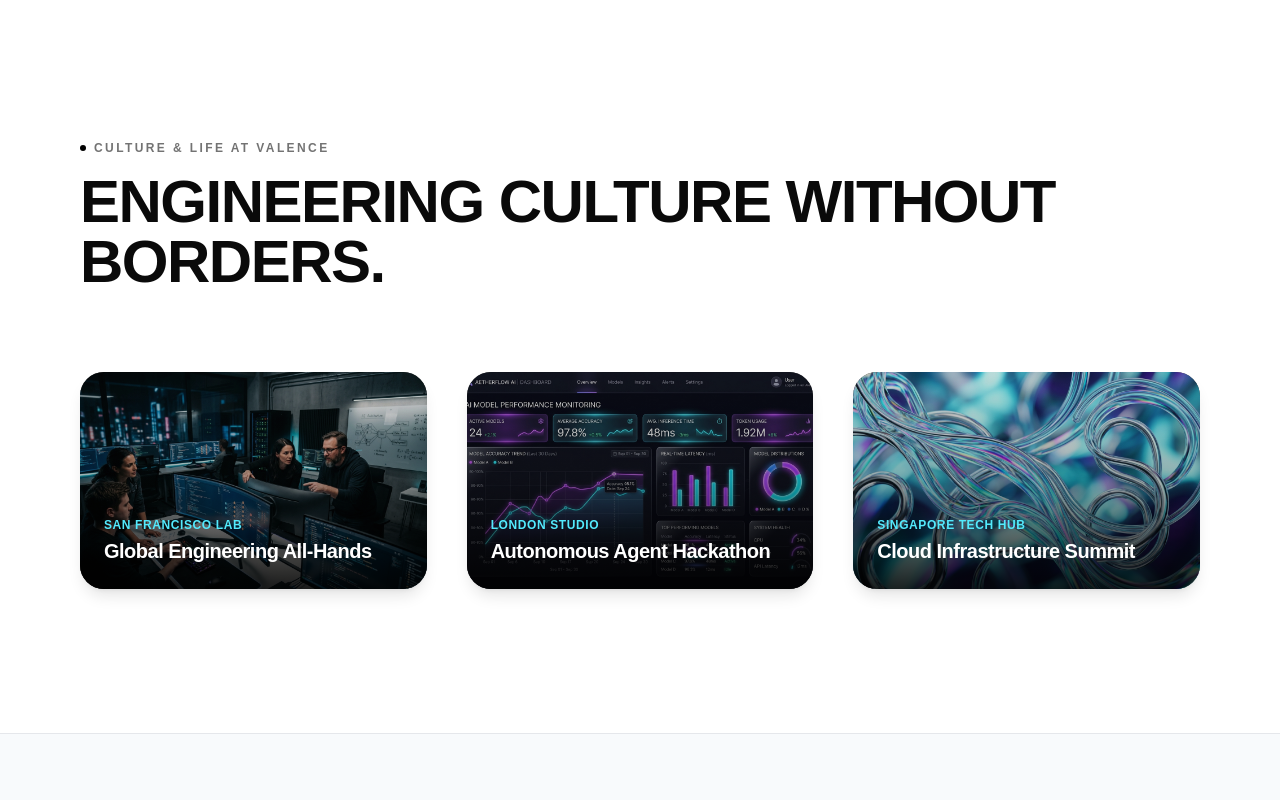
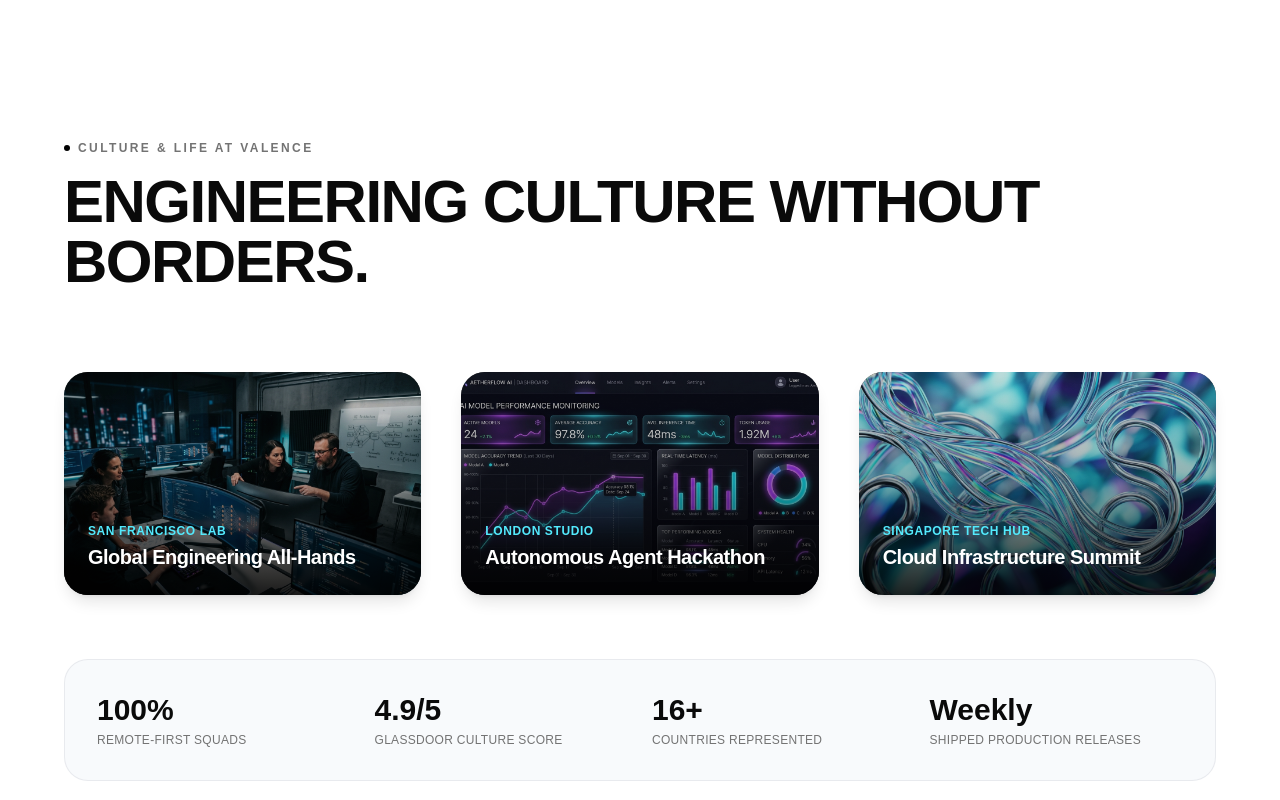
Before and after one commit to ruhul2003/VALENCE, a Next.js app: page / in a window 1280 px wide. Shown: the part 9580-10380 px from the top of the page. Built offline with nearby package versions, Linux system fonts and the light colour scheme; a web font is replaced by a local one.

Commit message:
Add staggered entrance animations and reactive hover states to the engineering culture strip.

```diff
--- a/src/components/CultureSection.jsx
+++ b/src/components/CultureSection.jsx
@@ -24,7 +24,7 @@ export default function CultureSection() {
 
   return (
     <section className="py-24 lg:py-36 bg-white border-t border-gray-100">
-      <div className="max-w-[1600px] mx-auto px-6 sm:px-10 lg:px-16 xl:px-20">
+      <div className="w-[95%] mx-auto px-4 sm:px-6 lg:px-8">
         <motion.div
           initial={{ opacity: 0, y: 25 }}
           whileInView={{ opacity: 1, y: 0 }}
@@ -42,7 +42,7 @@ export default function CultureSection() {
         </motion.div>
 
         {/* 3-Photo Horizontal Row (Matching Wilbur's 3-card photo strip) */}
-        <div className="grid grid-cols-1 md:grid-cols-3 gap-8 lg:gap-10">
+        <div className="grid grid-cols-1 md:grid-cols-3 gap-8 lg:gap-10 mb-12 lg:mb-16">
           {photos.map((item, index) => (
             <motion.div
               key={index}
@@ -50,7 +50,7 @@ export default function CultureSection() {
               whileInView={{ opacity: 1, y: 0 }}
               viewport={{ once: true }}
               transition={{ duration: 0.7, delay: index * 0.15 }}
-              whileHover={{ y: -6 }}
+              whileHover={{ y: -8, scale: 1.02 }}
               className="group relative aspect-[16/11] lg:aspect-[16/10] rounded-3xl overflow-hidden bg-neutral-900 shadow-lg hover:shadow-2xl transition-all duration-500 cursor-pointer"
             >
               <Image
@@ -63,7 +63,7 @@ export default function CultureSection() {
               <div className="absolute inset-0 bg-gradient-to-t from-black/85 via-black/20 to-transparent pointer-events-none" />
 
               <div className="absolute bottom-6 left-6 right-6 text-white">
-                <span className="text-xs font-semibold tracking-wider uppercase text-cyan-300 block mb-1">
+                <span className="text-xs font-semibold tracking-wider uppercase text-cyan-300 block mb-1 transition-transform group-hover:translate-x-1">
                   {item.location}
                 </span>
                 <h3 className="text-lg sm:text-xl font-bold tracking-tight">
@@ -73,6 +73,35 @@ export default function CultureSection() {
             </motion.div>
           ))}
         </div>
+
+        {/* Culture Metrics Strip */}
+        <motion.div
+          initial={{ opacity: 0, y: 20 }}
+          whileInView={{ opacity: 1, y: 0 }}
+          viewport={{ once: true }}
+          transition={{ duration: 0.6, delay: 0.3 }}
+          className="grid grid-cols-2 md:grid-cols-4 gap-6 p-6 sm:p-8 rounded-3xl bg-[#F8FAFC] border border-gray-200/80"
+        >
+          {[
+            { metric: "100%", label: "Remote-First Squads" },
+            { metric: "4.9/5", label: "Glassdoor Culture Score" },
+            { metric: "16+", label: "Countries Represented" },
+            { metric: "Weekly", label: "Shipped Production Releases" },
+          ].map((stat, i) => (
+            <motion.div
+              key={i}
+              whileHover={{ scale: 1.04 }}
+              className="flex flex-col space-y-1 text-center sm:text-left cursor-default"
+            >
+              <span className="text-2xl sm:text-3xl font-extrabold text-neutral-950">
+                {stat.metric}
+              </span>
+              <span className="text-xs font-medium text-neutral-500 uppercase tracking-wide">
+                {stat.label}
+              </span>
+            </motion.div>
+          ))}
+        </motion.div>
       </div>
     </section>
   );
```
